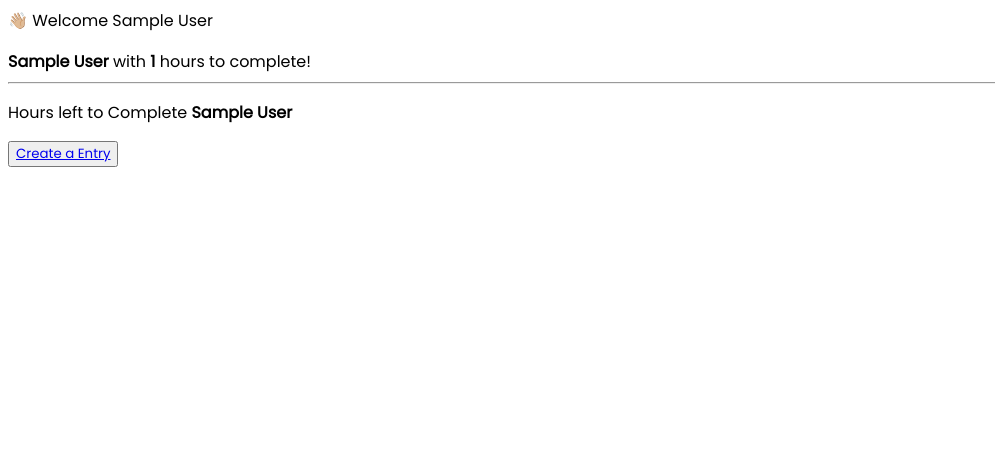
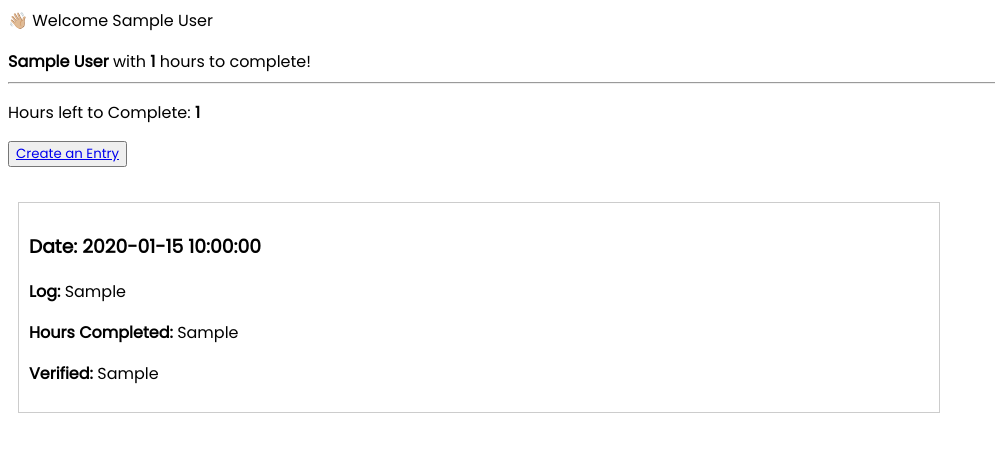
Before and after one commit to SilentSmeary/hours-tracking, a PHP site: page /student/student_home.php in a window 1280 px wide. Shown: the top 452 px of the page, without its empty margins (0-995 px from the left). Run offline with PHP 8.4, Linux system fonts and the light colour scheme; the visitor is signed in with stand-in values (Sample User, id 1); tables that the repository leaves empty or names only in its code hold one stand-in row (values such as "Sample post").

Commit message:
Update student_home.php

```diff
--- a/student/student_home.php
+++ b/student/student_home.php
@@ -1,13 +1,54 @@
 <?php
+session_start();
+include "../server/db_connect.php";
 
-echo"<link rel='stylesheet' type='text/css' href='../assets/style/style.css'>";
+echo "<link rel='stylesheet' type='text/css' href='../assets/style/style.css'>";
 
-session_start();
+// Display welcome message and course details
+echo "<p>👋🏼 Welcome " . htmlspecialchars($_SESSION["s_first_name"]) . "</p>";
+echo "<b>" . htmlspecialchars($_SESSION["course_name"]) . "</b> with <b>" . htmlspecialchars($_SESSION["course_hours"]) . " </b> hours to complete!";
+echo "<hr>";
 
-echo "<p>👋🏼 Welcome " . $_SESSION["s_first_name"] . "</p>";
-echo "<b>" . $_SESSION["course_name"] . "</b> with <b>"  . $_SESSION["course_hours"] . " </b> hours to complete!";
-echo "<hr>";
-echo "<p>Hours left to Complete <b>" . $_SESSION["s_first_name"] . "</b></p>";
+$student_id = $_SESSION['s_student_id']; // Retrieve student ID from the session
+$totalHoursWorked = 0; // Initialize the total hours worked
 
-echo "<button><a href='create_log.php'>Create a Entry</a></button>";
-echo "<br>";
+// Fetch hours logs from the database
+$sql = "SELECT * FROM hours WHERE student_id = ? ORDER BY date DESC";
+$stmt = $conn->prepare($sql);
+$stmt->bindParam(1, $student_id);
+$stmt->execute();
+$result = $stmt->fetchAll(PDO::FETCH_ASSOC); // Fetch all results
+
+// Calculate total hours worked
+if ($result && is_array($result)) {
+    foreach ($result as $row) {
+        if (isset($row['hours_completed']) && is_numeric($row['hours_completed'])) {
+            $totalHoursWorked += $row['hours_completed']; // Sum up hours worked
+        }
+    }
+}
+
+// Calculate remaining hours
+$remainingHours = $_SESSION["course_hours"] - $totalHoursWorked;
+
+// Display remaining hours
+echo "<p>Hours left to Complete: <b>" . htmlspecialchars($remainingHours) . "</b></p>";
+
+// Button for creating a new log entry
+echo "<button><a href='create_log.php'>Create an Entry</a></button>";
+echo "<br><br>";
+
+// Display each log in a card
+if ($result && is_array($result)) {
+    foreach ($result as $row) {
+        echo "<div class='card' style='border: 1px solid #ccc; padding: 10px; margin: 10px; width: 900px;'>";
+            echo "<h3>Date: " . htmlspecialchars($row['date']) . "</h3>";
+            echo "<p><strong>Log:</strong> " . htmlspecialchars($row['log']) . "</p>";
+            echo "<p><strong>Hours Completed:</strong> " . htmlspecialchars($row['hours_completed']) . "</p>";
+            echo "<p><strong>Verified:</strong> " . htmlspecialchars($row['verified']) . "</p>";
+        echo "</div>";
+    }
+} else {
+    echo "<p>No results found.</p>";
+}
+?>
```
